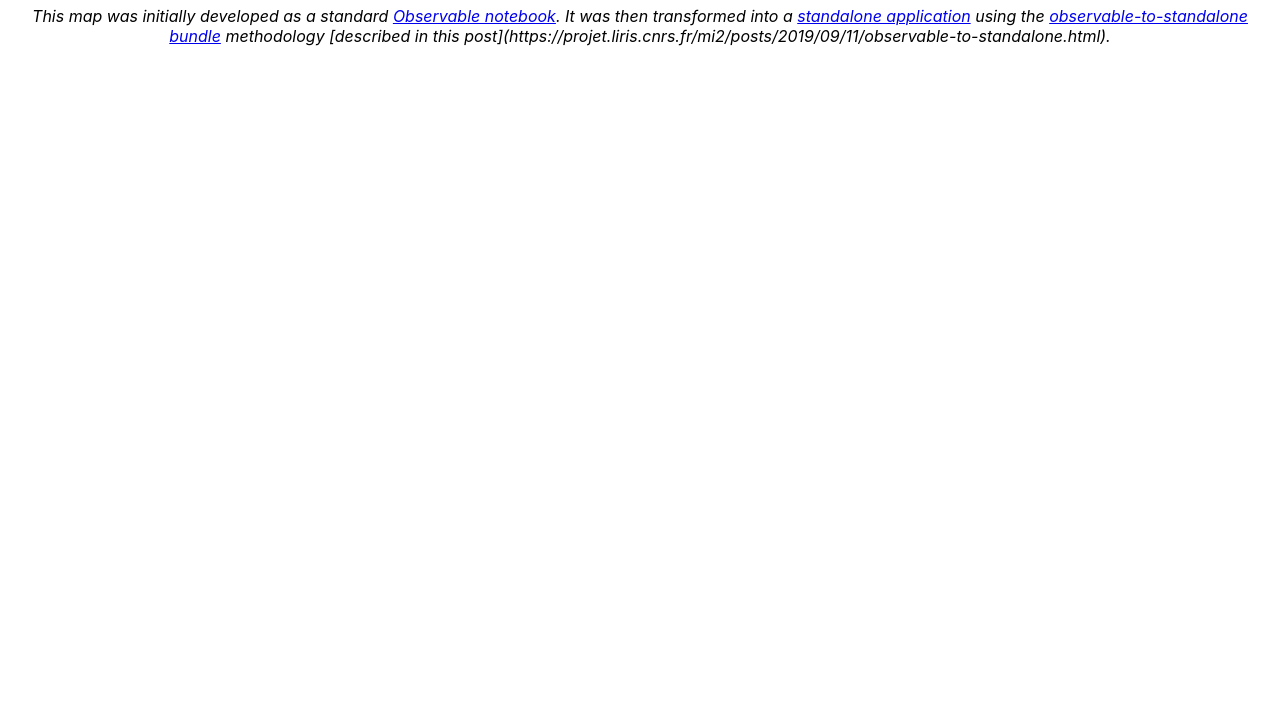
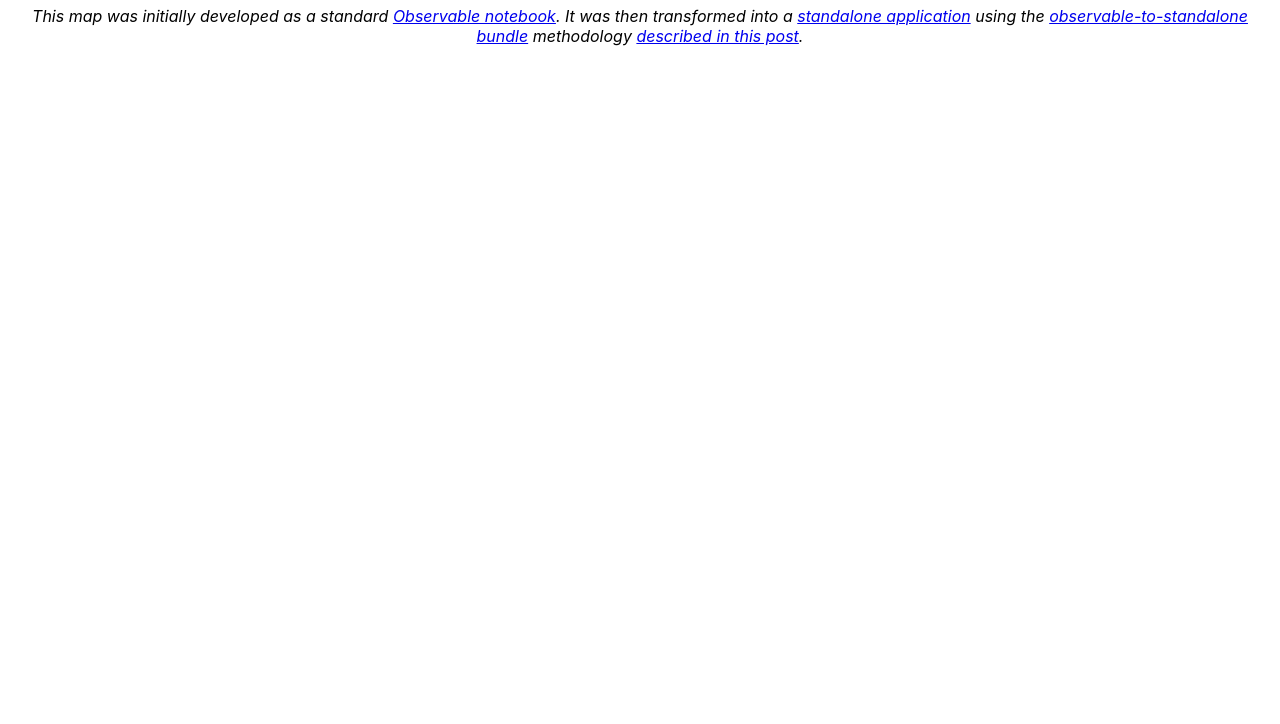
Before and after one commit to Fil/SphericalContoursStandalone, a website with bundled scripts: page src/index.html in a window 1280 px wide. Shown: the part 76-800 px from the top of the page. Built offline with nearby package versions, Linux system fonts and the light colour scheme; what @observablehq/runtime, d3-require would draw is missing.

Commit message:
html not markdown :)

```diff
--- a/src/index.html
+++ b/src/index.html
@@ -17,7 +17,7 @@
     <!-- Title of the page -->
     <h1>Standalone geoContours App</h1>
 
-    <p><em>This map was initially developed as a standard <a href="https://observablehq.com/@fil/spherical-contours">Observable notebook</a>. It was then transformed into a <a href="https://github.com/Fil/SphericalContoursStandalone">standalone application</a> using the <a href="https://github.com/severo/observable-to-standalone/tree/master/bundle">observable-to-standalone bundle</a> methodology [described in this post](https://projet.liris.cnrs.fr/mi2/posts/2019/09/11/observable-to-standalone.html).</em></p>
+    <p><em>This map was initially developed as a standard <a href="https://observablehq.com/@fil/spherical-contours">Observable notebook</a>. It was then transformed into a <a href="https://github.com/Fil/SphericalContoursStandalone">standalone application</a> using the <a href="https://github.com/severo/observable-to-standalone/tree/master/bundle">observable-to-standalone bundle</a> methodology <a href="https://projet.liris.cnrs.fr/mi2/posts/2019/09/11/observable-to-standalone.html">described in this post</a>.</em></p>
 
     <!-- Empty placeholders -->
     <div id="chart"></div>
```
